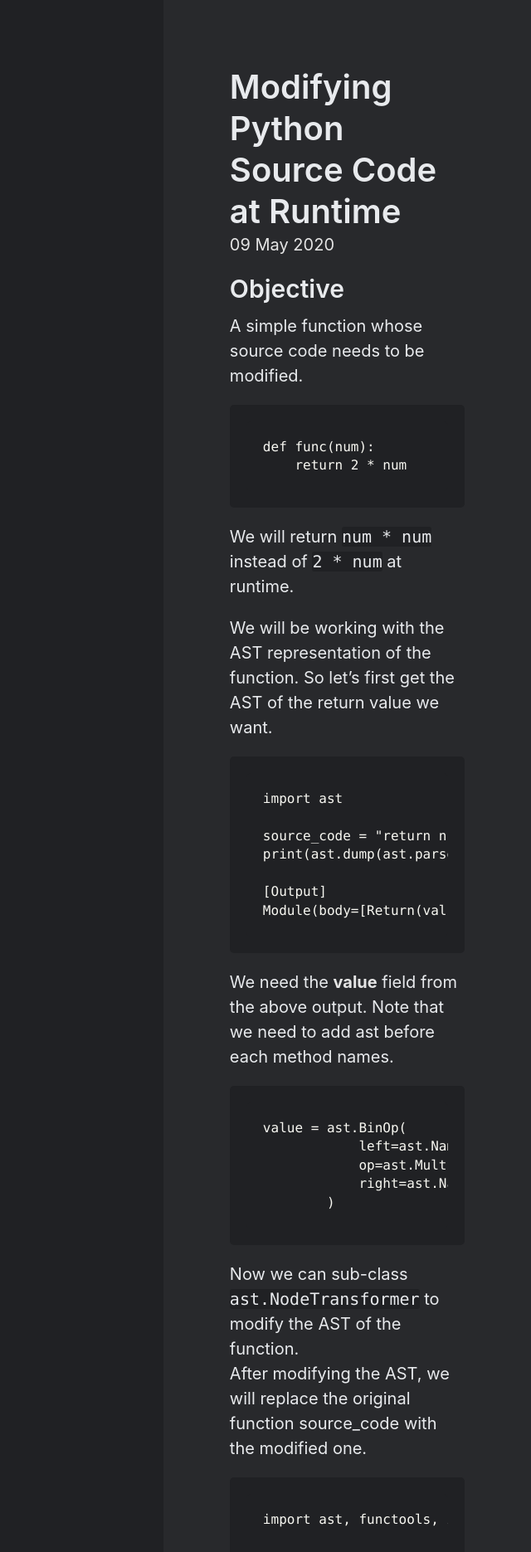
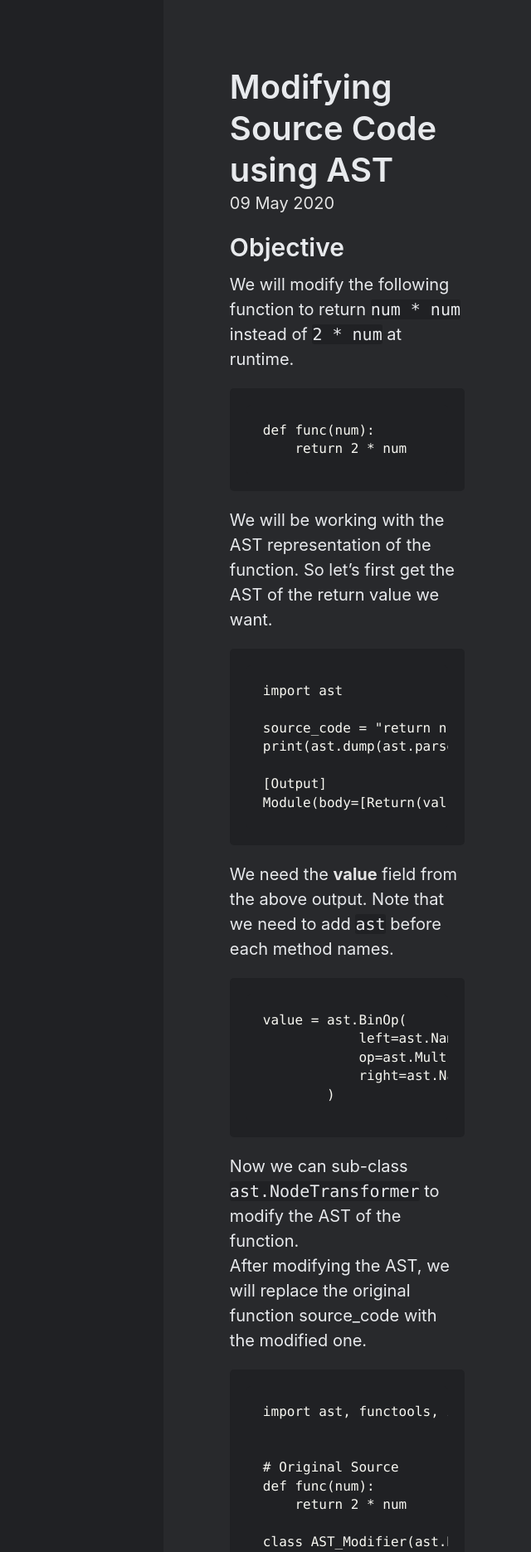
Before and after one commit to amard33p/amard33p.github.io, a Jekyll site: the page built from _posts/2020-05-09-modifying-source-using-ast.md, in a window 1280 px wide. Shown: the top 1871 px of the page at 83% size, without its empty margins (640-1280 px from the left). Built offline with Jekyll 4.4.1, drawn with Linux system fonts in a browser that asks for light colours; some of the changed text lies outside the part shown.

````diff
--- a/_posts/2020-05-09-modify-python-source-code-at-runtime.md
+++ b/_posts/2020-05-09-modifying-source-using-ast.md
@@ -1,5 +1,5 @@
 ---
-title: "Modifying Python Source Code at Runtime"
+title: "Modifying Source Code using AST"
 layout: post
 excerpt: " "
 tags:
@@ -8,14 +8,12 @@ tags:
 
 ## Objective
 
-A simple function whose source code needs to be modified.
+We will modify the following function to return `num * num` instead of `2 * num` at runtime.
 
 ```
 def func(num):
     return 2 * num
 ```
-We will return `num * num` instead of `2 * num` at runtime.
-
 We will be working with the AST representation of the function. So let's first get the AST of the return value we want.
 
 ```
@@ -28,7 +26,7 @@ print(ast.dump(ast.parse(source_code)))
 Module(body=[Return(value=BinOp(left=Name(id='num', ctx=Load()), op=Mult(), right=Name(id='num', ctx=Load())))], type_ignores=[])
 ```
 
-We need the **value** field from the above output. Note that we need to add ast before each method names.
+We need the **value** field from the above output. Note that we need to add `ast` before each method names.
 
 ```
 value = ast.BinOp(
@@ -86,7 +84,7 @@ print(func(3))
 9
 ```
 
-Evidently, `transform` is a decorator *without a wrapper function*. So you can directly modify `func` with `@transform`.
+Clearly all that we have achieved here is a decorator *without a wrapper function*. A valid use case for these gymnastics is left as a job for the reader!
 
 
 _References:_
````
Also changed, not shown: _posts/2020-05-21-powershell-install-application-remotely.md (added, +49 -0 lines).
